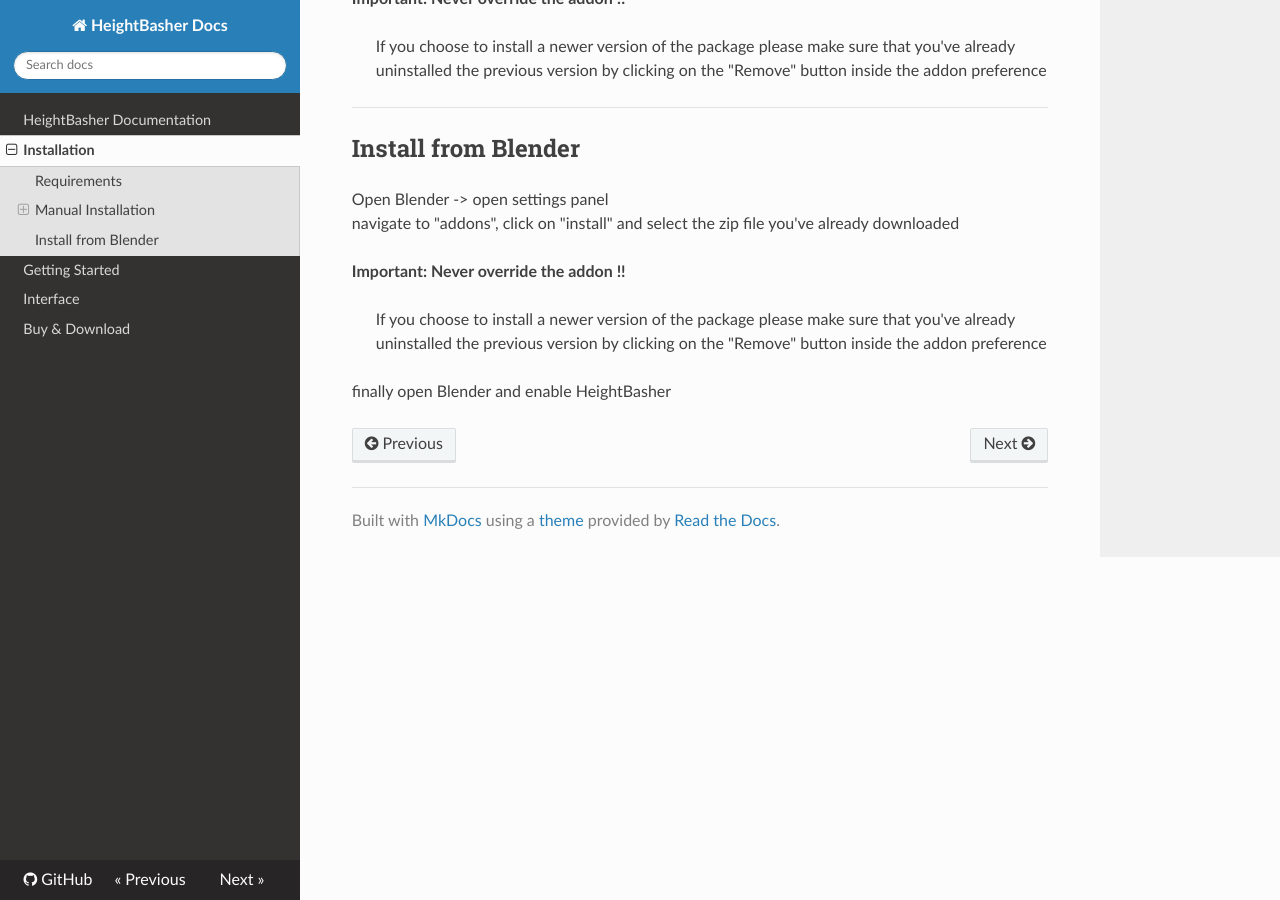
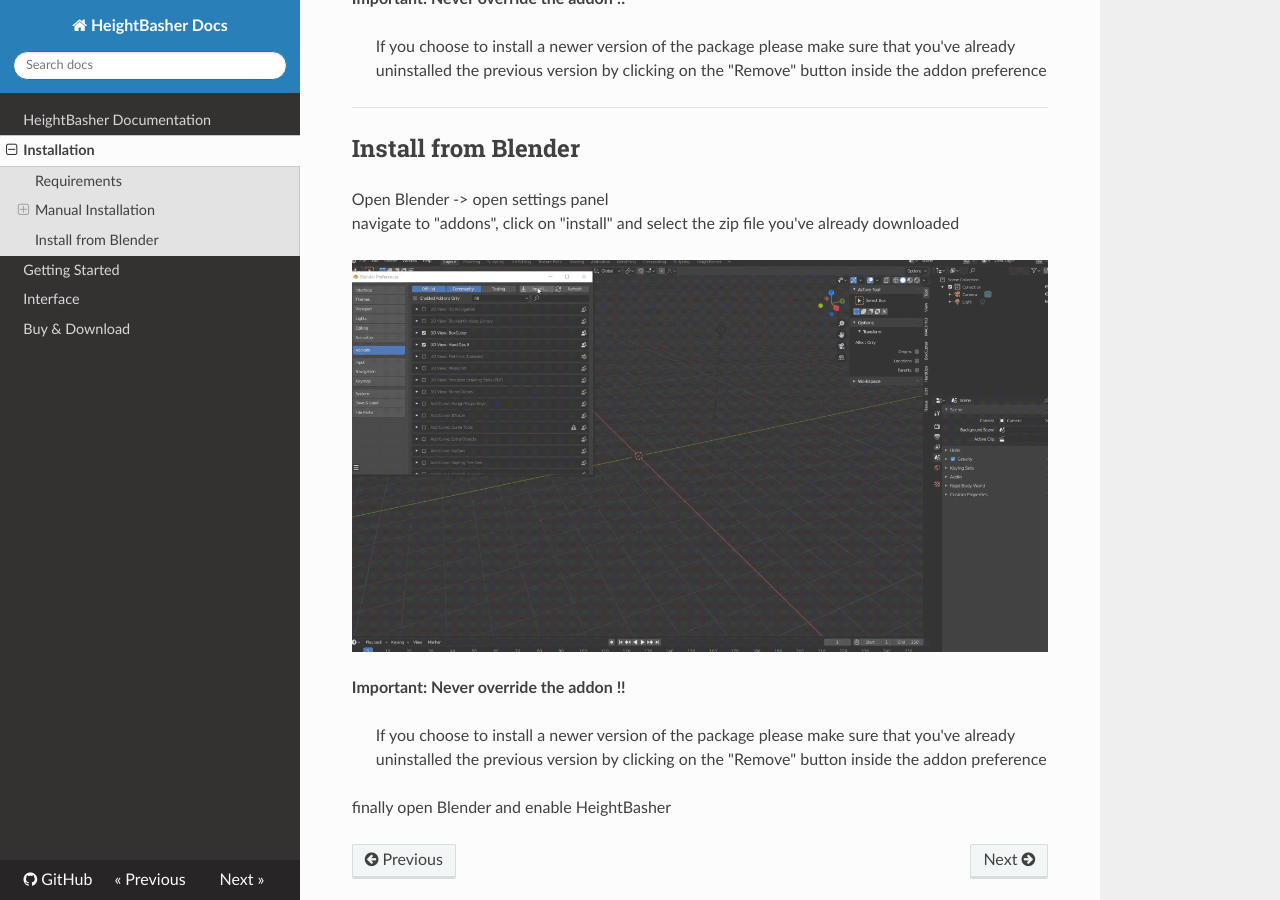
Before and after one commit to mauromazzei/blender-heightbasher-documentation, an MkDocs documentation site: the page built from docs/installation.md, in a window 1280 px wide and 900 px high, scrolled down 818 px. Built offline with MkDocs 1.6.1, drawn with Linux system fonts in a browser that asks for light colours; nearby versions of some CDN libraries.

Commit message:
added gif for animation

```diff
--- a/docs/installation.md
+++ b/docs/installation.md
@@ -46,6 +46,7 @@
 Open Blender -> open settings panel
 navigate to "addons", click on "install" and select the zip file you've already downloaded
 
+![HeightBasher About](img/install.gif)
 
 **Important: Never override the addon !!**
 >If you choose to install a newer version of the package please make sure that you've already uninstalled the previous version by clicking on the "Remove" button inside the addon preference
```
Also changed, not shown: docs/img/install.gif (added).
